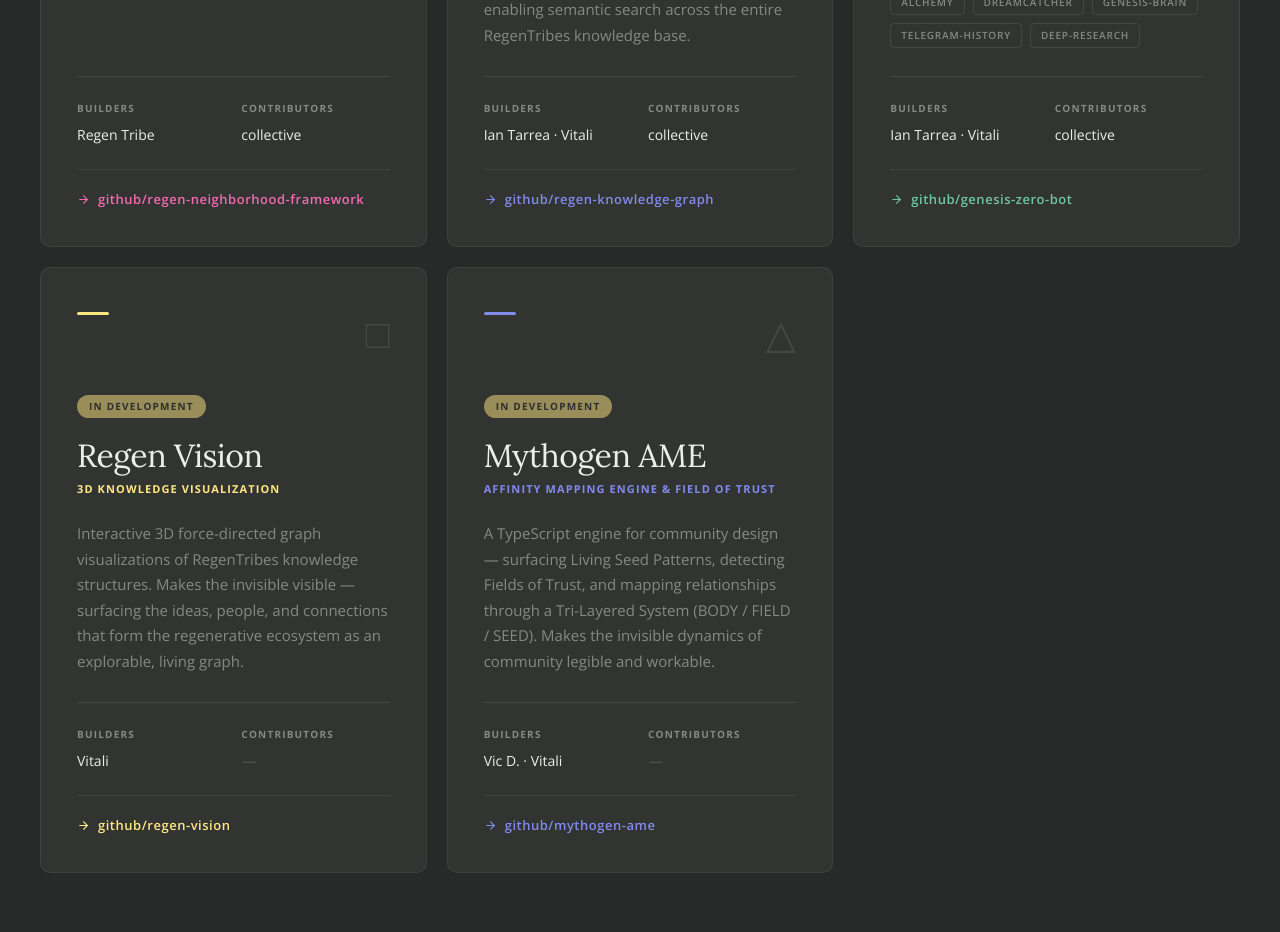
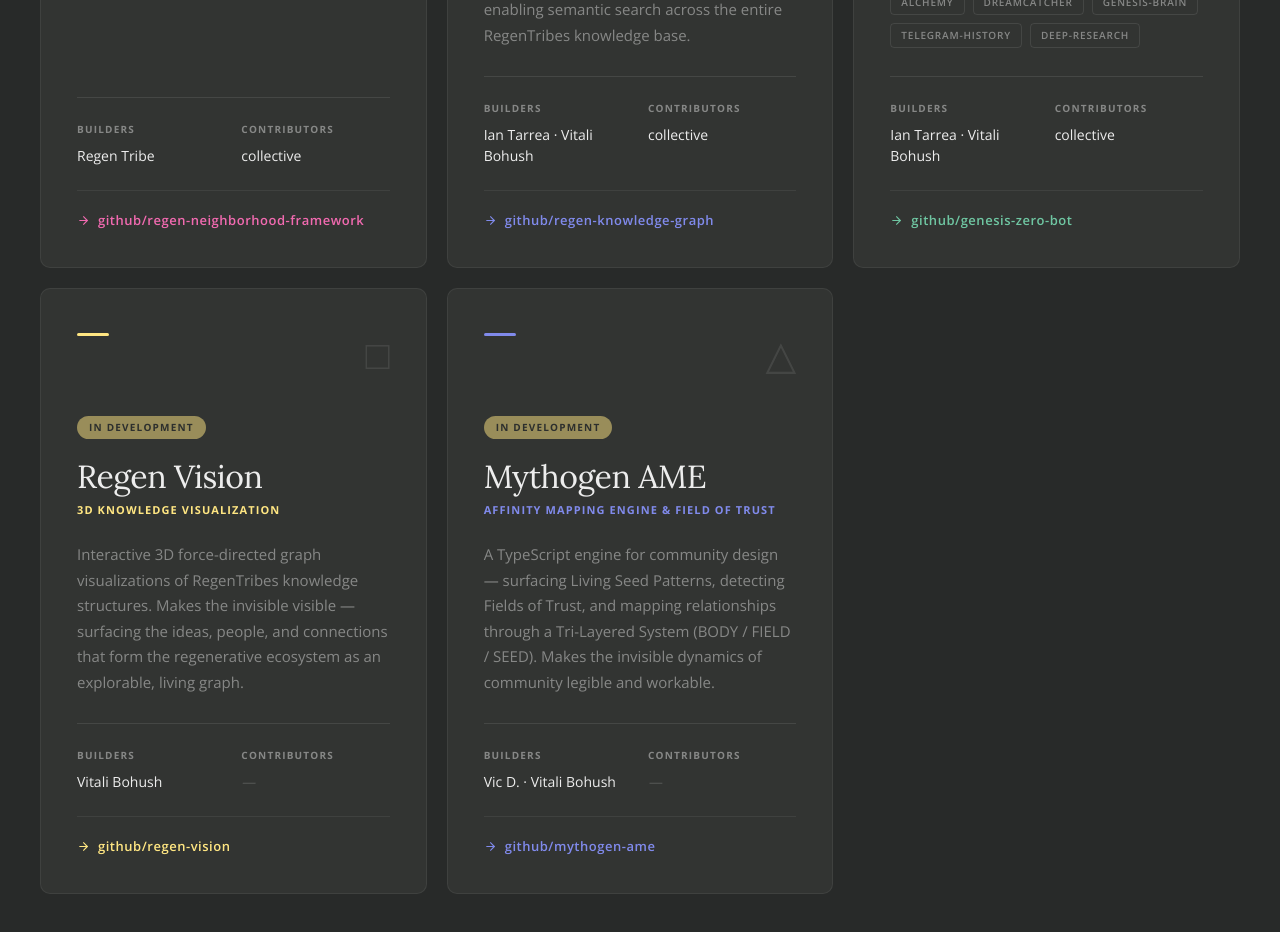
Before and after one commit to wensonia/RegenTribeWebsite, a Next.js app: page /tech-stack in a window 1280 px wide. Shown: the part 2860-3792 px from the top of the page. Built offline with nearby package versions, Linux system fonts and the light colour scheme.

Commit message:
tech-stack: update Vitali's full name to Vitali Bohush across all tool cards

```diff
--- a/app/tech-stack/page.tsx
+++ b/app/tech-stack/page.tsx
@@ -140,7 +140,7 @@ const tools = [
     desc:     'Visual representation of resources collected during the Regenerative Neighborhood Framework Design Labs. Transforms any document into a typed, traversable knowledge graph using LLM extraction, vector embeddings, and epistemic truth values — ingesting community docs, extracting concepts and relationships, and enabling semantic search across the entire RegenTribes knowledge base.',
     skills:   [],
     status:   'Active',
-    builders:     'Ian Tarrea · Vitali',
+    builders:     'Ian Tarrea · Vitali Bohush',
     contributors: 'collective',
     github:   'https://github.com/regentribes/regen-knowledge-graph',
     repo:     'regen-knowledge-graph',
@@ -153,7 +153,7 @@ const tools = [
     desc:     'An AI agent living inside the Regen Tribe Telegram. Guides vision holders through the Community Alchemy Guide, captures ideas and turns them into development specs, answers knowledge queries using a live semantic knowledge graph, and archives community conversations for future retrieval.',
     skills:   ['alchemy', 'dreamcatcher', 'genesis-brain', 'telegram-history', 'deep-research'],
     status:   'Active',
-    builders:     'Ian Tarrea · Vitali',
+    builders:     'Ian Tarrea · Vitali Bohush',
     contributors: 'collective',
     github:   'https://github.com/regentribes/genesis-zero-bot',
     repo:     'genesis-zero-bot',
@@ -166,7 +166,7 @@ const tools = [
     desc:     'Interactive 3D force-directed graph visualizations of RegenTribes knowledge structures. Makes the invisible visible — surfacing the ideas, people, and connections that form the regenerative ecosystem as an explorable, living graph.',
     skills:   [],
     status:   'In Development',
-    builders:     'Vitali',
+    builders:     'Vitali Bohush',
     contributors: '',
     github:   'https://github.com/regentribes/regen-vision',
     repo:     'regen-vision',
@@ -179,7 +179,7 @@ const tools = [
     desc:     'A TypeScript engine for community design — surfacing Living Seed Patterns, detecting Fields of Trust, and mapping relationships through a Tri-Layered System (BODY / FIELD / SEED). Makes the invisible dynamics of community legible and workable.',
     skills:   [],
     status:   'In Development',
-    builders:     'Vic D. · Vitali',
+    builders:     'Vic D. · Vitali Bohush',
     contributors: '',
     github:   'https://github.com/regentribes/mythogen-ame',
     repo:     'mythogen-ame',
```
